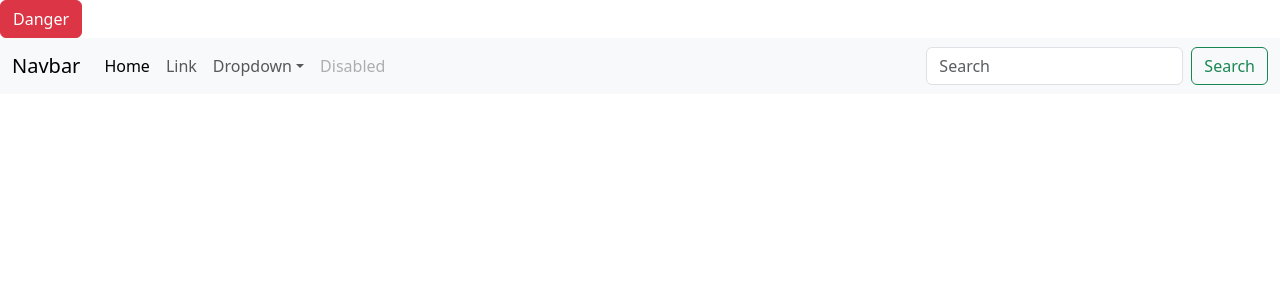
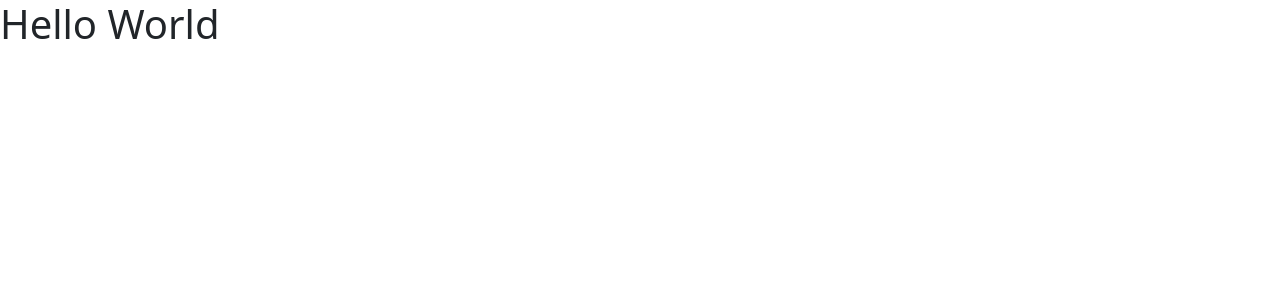
Before and after one commit to rubsuadav/CBD-rubsuadav-marizqlav, a React (Vite) app in the folder frontend/: page / in a window 1280 px wide. Shown: the top 300 px of the page. Built offline with nearby package versions, Linux system fonts and the light colour scheme.

Commit message:
Refactor task retrieval to remove user population and update frontend to display a simple greeting

```diff
--- a/frontend/src/App.jsx
+++ b/frontend/src/App.jsx
@@ -3,43 +3,7 @@
 export default function App() {
   return (
     <div>
-      <button type="button" class="btn btn-danger">Danger</button>
-      <nav class="navbar navbar-expand-lg bg-body-tertiary">
-        <div class="container-fluid">
-          <a class="navbar-brand" href="#">Navbar</a>
-          <button class="navbar-toggler" type="button" data-bs-toggle="collapse" data-bs-target="#navbarSupportedContent" aria-controls="navbarSupportedContent" aria-expanded="false" aria-label="Toggle navigation">
-            <span class="navbar-toggler-icon"></span>
-          </button>
-          <div class="collapse navbar-collapse" id="navbarSupportedContent">
-            <ul class="navbar-nav me-auto mb-2 mb-lg-0">
-              <li class="nav-item">
-                <a class="nav-link active" aria-current="page" href="#">Home</a>
-              </li>
-              <li class="nav-item">
-                <a class="nav-link" href="#">Link</a>
-              </li>
-              <li class="nav-item dropdown">
-                <a class="nav-link dropdown-toggle" href="#" role="button" data-bs-toggle="dropdown" aria-expanded="false">
-                  Dropdown
-                </a>
-                <ul class="dropdown-menu">
-                  <li><a class="dropdown-item" href="#">Action</a></li>
-                  <li><a class="dropdown-item" href="#">Another action</a></li>
-                  <li><hr class="dropdown-divider"/></li>
-                  <li><a class="dropdown-item" href="#">Something else here</a></li>
-                </ul>
-              </li>
-              <li class="nav-item">
-                <a class="nav-link disabled" aria-disabled="true">Disabled</a>
-              </li>
-            </ul>
-            <form class="d-flex" role="search">
-              <input class="form-control me-2" type="search" placeholder="Search" aria-label="Search" />
-                <button class="btn btn-outline-success" type="submit">Search</button>
-            </form>
-          </div>
-        </div>
-      </nav>
+      <h1>Hello World</h1>
     </div>
   );
 }
```
Also changed, not shown: 1 other file (tests, documents, lock files or other folders).
